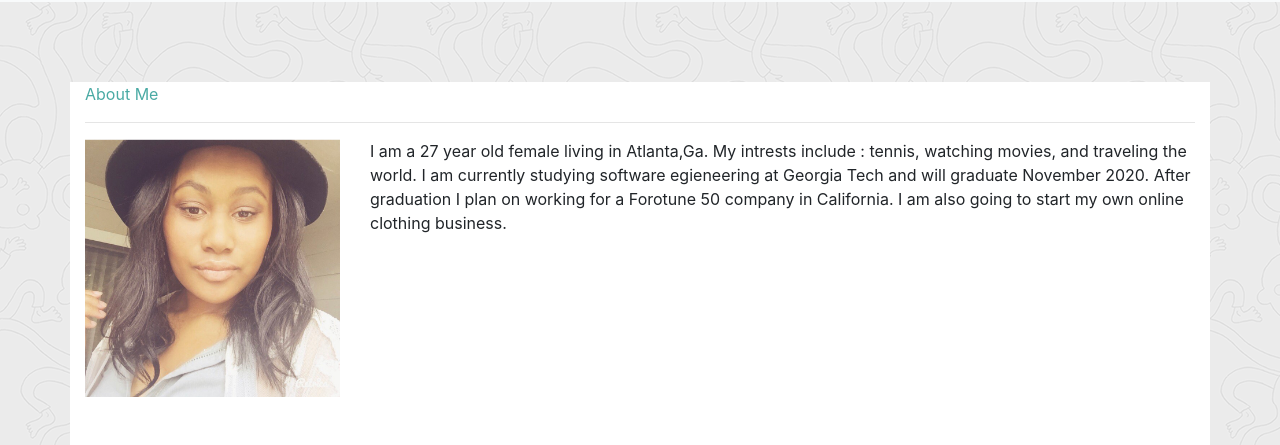
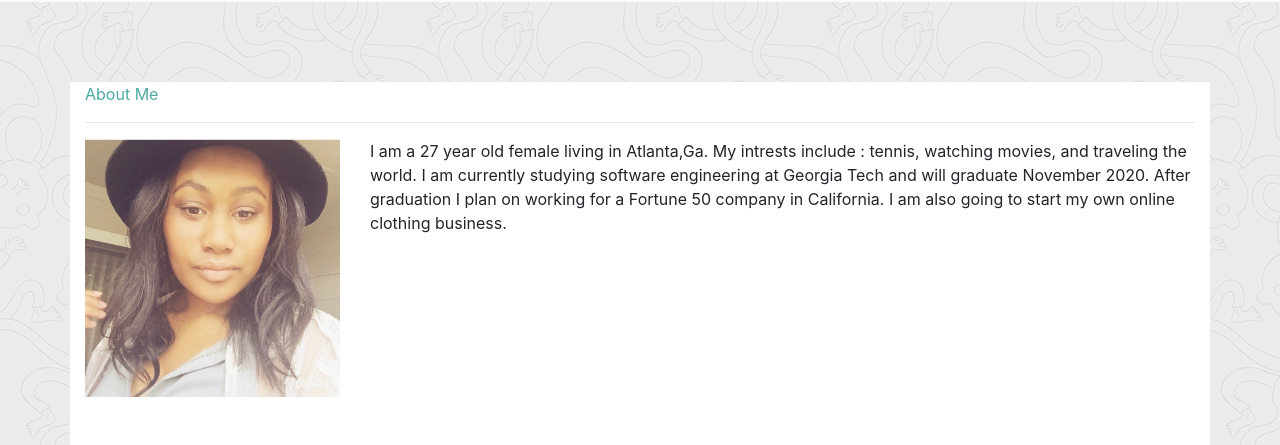
Before and after one commit to jeast6193/jasmine-my-portfolio, a plain HTML site: page index.html in a window 1280 px wide. Shown: the part 94-539 px from the top of the page. Drawn offline with nearby package versions, Linux system fonts and the light colour scheme.

Commit message:
modified index.html

```diff
--- a/index.html
+++ b/index.html
@@ -62,8 +62,8 @@
                              <img src="./assets/img/profile_photo.jpeg" class="aboutpic" alt="profilepic">
                          </div>
                          <div class="col-sm-9">I am a 27 year old female living in Atlanta,Ga. My intrests include
-                             : tennis, watching movies, and traveling the world. I am currently studying software egieneering at Georgia Tech
-                             and will graduate November 2020. After graduation I plan on working for a Forotune 50 company in California. I am also
+                             : tennis, watching movies, and traveling the world. I am currently studying software engineering at Georgia Tech
+                             and will graduate November 2020. After graduation I plan on working for a Fortune 50 company in California. I am also
                              going to start my own online clothing business.
                          </div>
                      </div>
```
